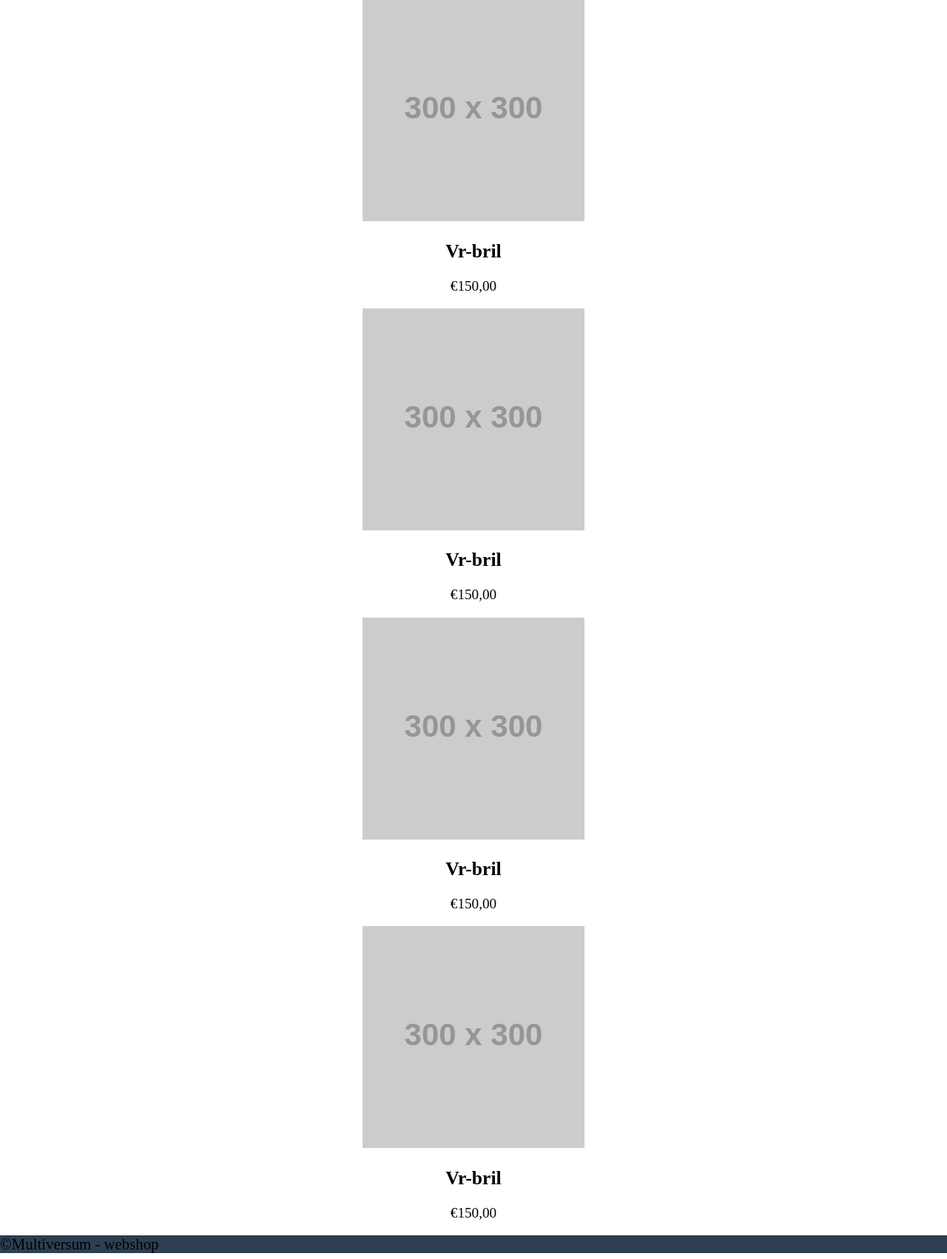
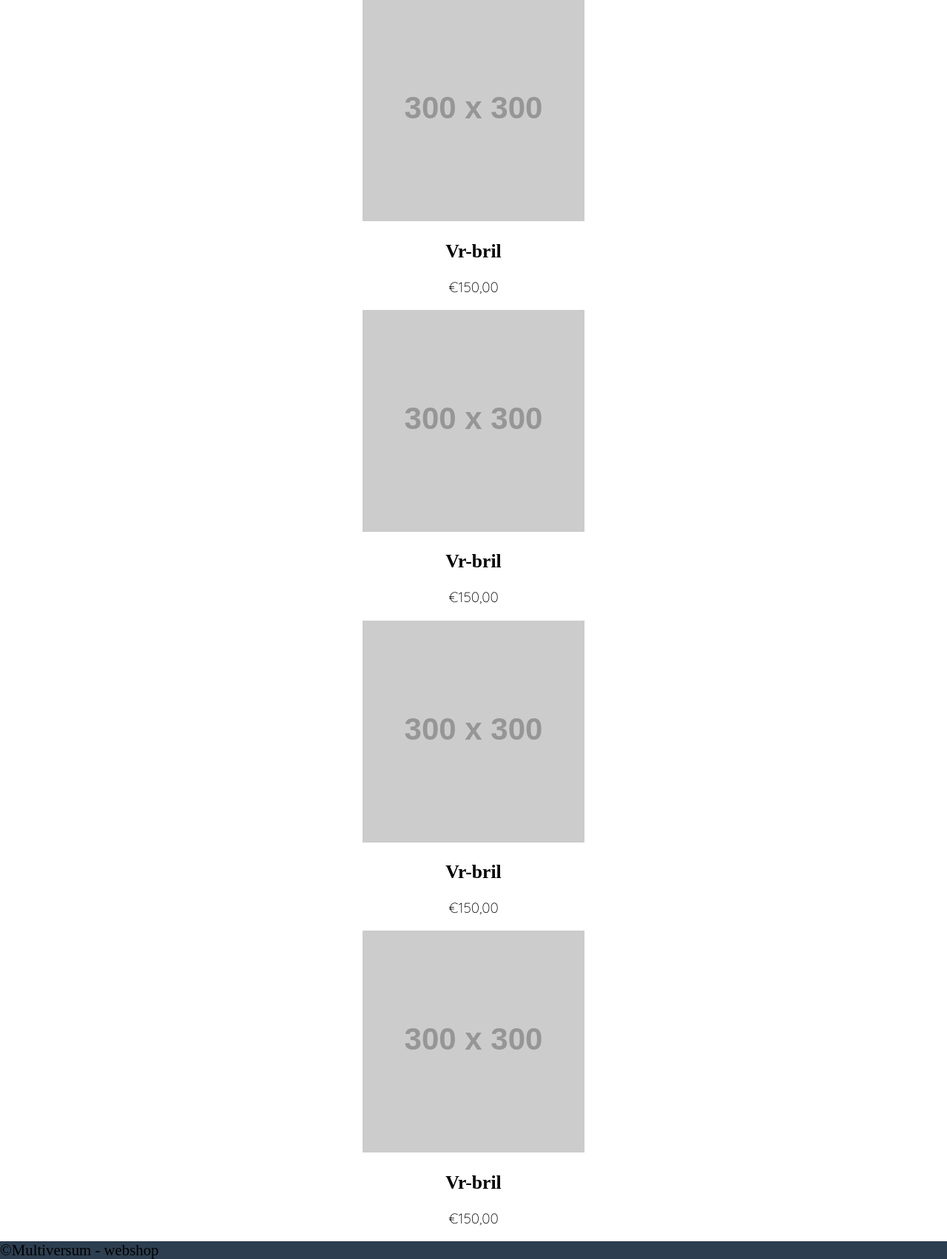
Before and after one commit to mainshooter/webshop, a PHP site: page / in a window 1280 px wide. Shown: the part 1114-2816 px from the top of the page at 74% size. Run offline with PHP 8.4, Linux system fonts and the light colour scheme; grey boxes labelled with a size stand in for pictures from a placeholder-image service; some libraries are stand-ins or nearby versions.

Commit message:
Added font for prices

```diff
--- a/index.php
+++ b/index.php
@@ -8,6 +8,8 @@
 
   <link rel="stylesheet" href="style/grid.css" type="text/css">
   <link rel="stylesheet" href="style/style.css" type="text/css">
+
+  <link href="https://fonts.googleapis.com/css?family=Quicksand:300" rel="stylesheet">
 
   <script src="js/main.js"></script>
 
--- a/style/style.css
+++ b/style/style.css
@@ -122,6 +122,7 @@ nav ul ul {
 .product p {
   font-weight: lighter;
   font-size: 1.2em;
+  font-family: 'Quicksand', sans-serif;
 }
 .footer {
   font-size: 1.3em;
```
